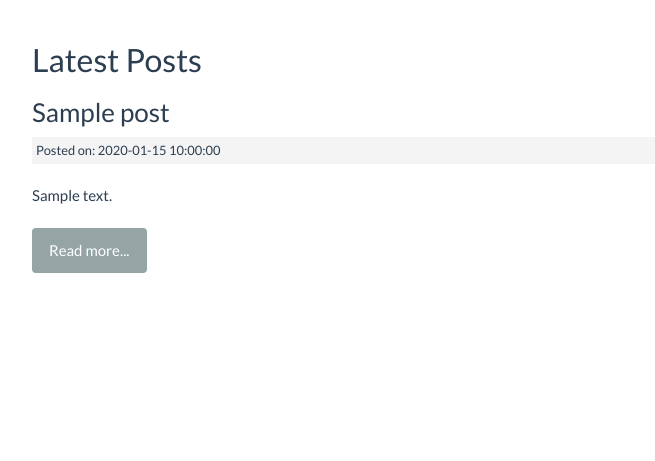
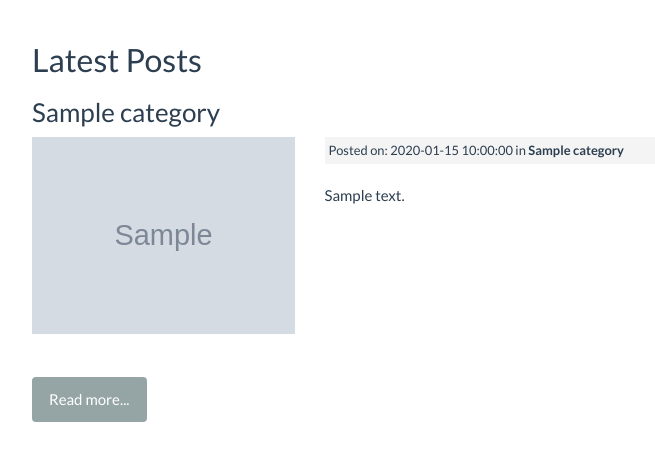
Before and after one commit to mzwae/ciBlog, a CodeIgniter app: page /ciBlog/posts in a window 1280 px wide. Shown: the part 60-521 px from the top of the page, without its empty margins (38-693 px from the left). Run offline with CodeIgniter, Linux system fonts and the light colour scheme; tables that the repository leaves empty or names only in its code hold one stand-in row (values such as "Sample post"); grey boxes marked "Sample" are stand-in pictures; some libraries are stand-ins or nearby versions.

Commit message:
added post image

```diff
--- a/application/controllers/Posts.php
+++ b/application/controllers/Posts.php
@@ -36,7 +36,27 @@ class Posts extends CI_Controller
         $this->load->view('posts/create', $data);
         $this->load->view('templates/footer');
       } else {
-        $this->post_model->create_post();
+        //Upload image
+        $config['upload_path'] = './assets/images/posts';
+        $config['allowed_types'] = 'gif|jpg|png';
+        $config['max_size'] = '20000';
+        $config['max_width'] = '5000';
+        $config['max_height'] = '5000';
+
+        $this->load->library('upload', $config);
+        if (!$this->upload->do_upload()) {
+          $errors = array('error' => $this->upload->display_errors());
+          $post_image = 'noimage.jpg';
+          print $errors['error'];
+          print $config['upload_path'];
+        } else {
+          $data = array('upload_data' => $this->upload->data());
+          $post_image = $_FILES['userfile']['name'];
+        }
+        // end of image upload
+
+
+        $this->post_model->create_post($post_image);
         redirect('posts');
       }
 
@@ -45,11 +65,12 @@ class Posts extends CI_Controller
 
     public function delete($id){
       $this->post_model->delete_post($id);
-      redirect('posts');
+      // redirect('posts');
     }
 
     public function edit($slug){
       $data['post'] = $this->post_model->get_posts($slug);
+      $data['categories'] = $this->post_model->get_categories();
 
       if (empty($data['post'])) {
         show_404();
--- a/application/models/Post_model.php
+++ b/application/models/Post_model.php
@@ -7,8 +7,10 @@ class Post_model extends CI_Model{
   }
 
   public function get_posts($slug = FALSE){
+    $this->db->order_by('posts.id', 'DESC');
+    $this->db->join('categories', 'categories.id = posts.category_id');
     if ($slug === FALSE) {
-      $this->db->order_by('created_at', 'DESC');
+
       $query = $this->db->get('posts');
       return $query->result_array();
     }
@@ -17,14 +19,15 @@ class Post_model extends CI_Model{
     return $query->row_array();
   }
 
-  public function create_post(){
+  public function create_post($post_image){
     $slug = url_title($this->input->post('title'));
 
     $data = array(
       'title' => $this->input->post('title'),
       'slug' => $slug,
       'body' => $this->input->post('body'),
-      'category_id' => $this->input->post('category_id')
+      'category_id' => $this->input->post('category_id'),
+      'post_image' => $post_image
     );
 
     return $this->db->insert('posts', $data);
--- a/application/views/posts/index.php
+++ b/application/views/posts/index.php
@@ -2,8 +2,16 @@
 <?php foreach($posts as $post) :?>
 
 <h3><?php echo $post['title']; ?></h3>
-<small class="post-date">Posted on: <?php echo $post['created_at']; ?></small><br>
-<?php echo word_limiter($post['body'], 50); ?>
+<div class="row">
+  <div class="col-md-3">
+    <img class="post-image" src="<?=site_url()?>assets/images/posts/<?=$post['post_image']?>">
+
+  </div>
+  <div class="col-md-9">
+    <small class="post-date">Posted on: <?php echo $post['created_at']; ?> in <strong><?= $post['name']?></strong></small> <br>
+    <?php echo word_limiter($post['body'], 50); ?>
+  </div>
+</div>
 <br>
 <br>
 <p><a class="btn btn-default" href="<?php echo site_url('posts/' . $post['slug']);?>">Read more...</a></p>
--- a/application/views/posts/view.php
+++ b/application/views/posts/view.php
@@ -1,5 +1,6 @@
 <h2><?php echo $post['title']; ?></h2>
-<small class="post-date">Posted on: <?php echo $post['created_at']; ?></small><br>
+<small class="post-date">Posted on: <?php echo $post['created_at']; ?> in <strong><?= $post['name']?></strong></small> <br>
+<img class="cover-image" src="<?=site_url()?>assets/images/posts/<?=$post['post_image']?>">
 <div class="post-body">
   <?php echo $post['body']; ?>
 </div>
--- a/assets/css/styles.css
+++ b/assets/css/styles.css
@@ -4,3 +4,13 @@
   marging: 3px;
   display: block;
 }
+
+.post-image{
+  width: 100%;
+
+}
+
+.cover-image{
+  width: 100%;
+  height: 300px;
+}
```
Also changed, not shown: application/views/posts/create.php (+7 -3 lines), application/views/posts/edit.php (+8 -1 lines), 1 other file.
